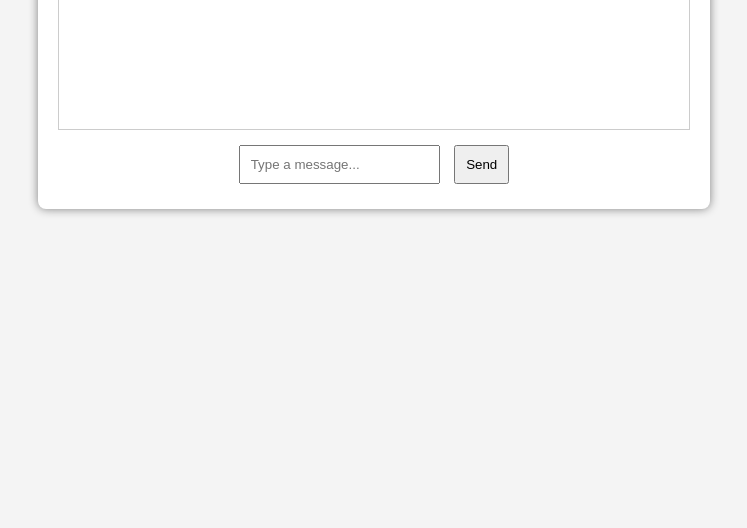
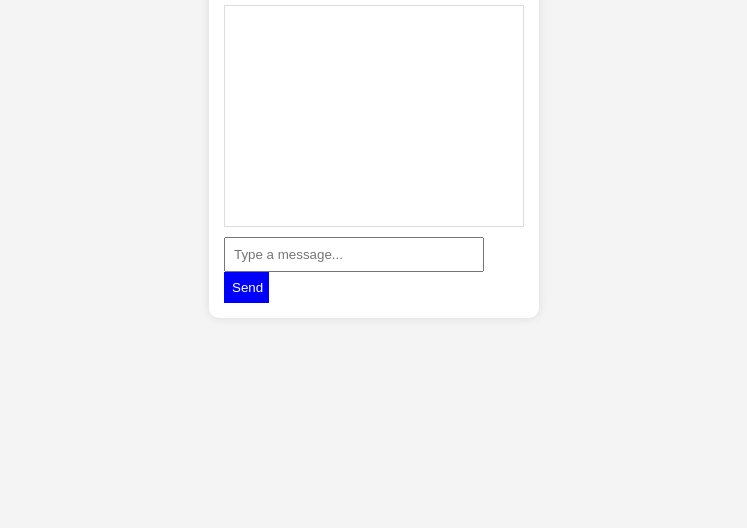
Before and after one commit to Nitin-repswal/chat-web, a plain HTML site: page index.html in a window 1280 px wide. Shown: the part 288-816 px from the top of the page, without its empty margins (266-1013 px from the left). Drawn offline with Linux system fonts and the light colour scheme.

Commit message:
Update styles.css

```diff
--- a/styles.css
+++ b/styles.css
@@ -1,24 +1,38 @@
 body {
     font-family: Arial, sans-serif;
+    display: flex;
+    justify-content: center;
+    align-items: center;
+    height: 100vh;
     background-color: #f4f4f4;
-    text-align: center;
 }
+
 .chat-container {
-    width: 50%;
-    margin: auto;
+    width: 300px;
     background: white;
-    padding: 20px;
-    border-radius: 8px;
-    box-shadow: 0px 0px 10px gray;
+    padding: 15px;
+    border-radius: 10px;
+    box-shadow: 0px 0px 10px rgba(0, 0, 0, 0.1);
 }
+
 #chat-box {
-    height: 300px;
+    height: 200px;
     overflow-y: auto;
-    border: 1px solid #ccc;
+    border: 1px solid #ddd;
     padding: 10px;
     margin-bottom: 10px;
 }
-input, button {
-    padding: 10px;
-    margin: 5px;
+
+input {
+    width: 80%;
+    padding: 8px;
 }
+
+button {
+    width: 15%;
+    padding: 8px;
+    background: blue;
+    color: white;
+    border: none;
+    cursor: pointer;
+}
```
